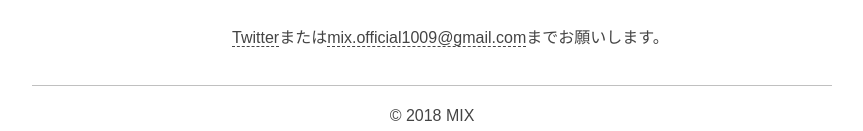
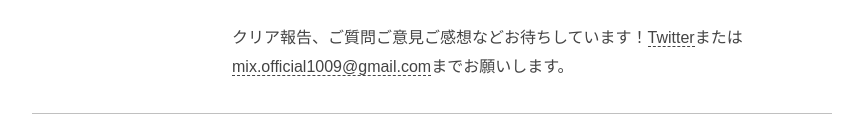
Before and after one commit to mix-games/kikikinchu, a plain HTML site: page index.html in a window 1280 px wide. Shown: the part 2526-2657 px from the top of the page, without its empty margins (208-1071 px from the left). Drawn offline with Linux system fonts and the light colour scheme.

Commit message:
Update index.html

```diff
--- a/index.html
+++ b/index.html
@@ -55,7 +55,6 @@
 <ul>
 <li><a href="index.html" class="here">トップ</a></li>
 <li><a href="manual.html">操作方法</a></li>
-<li><a href="comment.html">コメント</a></li>
 </ul>
 </div>
 
@@ -138,7 +137,7 @@
 </ul>
 
 <h2>お問い合わせ</h2>
-<p><a href=https://twitter.com/mixgames1009>Twitter</a>または<a href="mailto:mix.official1009@gmail.com">mix.official1009@gmail.com</a>までお願いします。</p>
+<p>クリア報告、ご質問ご意見ご感想などお待ちしています！<a href=https://twitter.com/mixgames1009>Twitter</a>または<a href="mailto:mix.official1009@gmail.com">mix.official1009@gmail.com</a>までお願いします。</p>
 
 </div>
 
```
